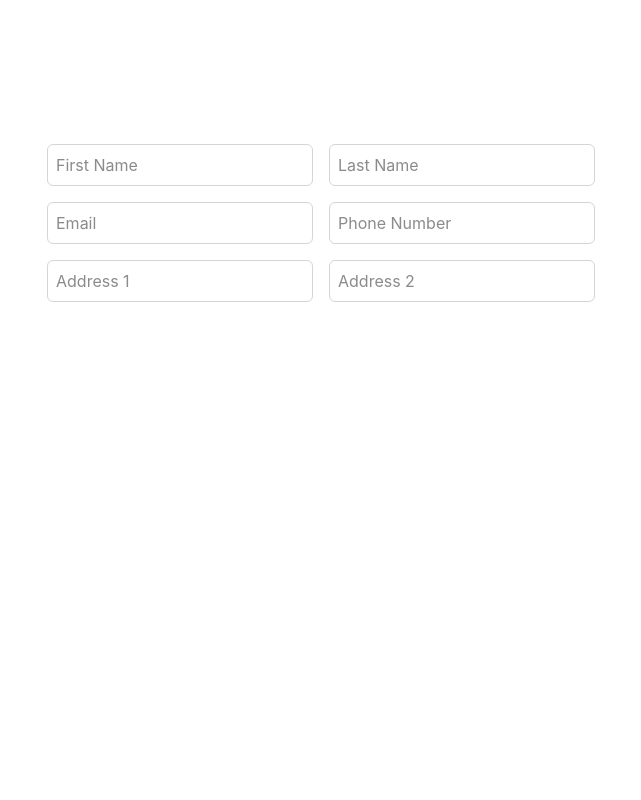
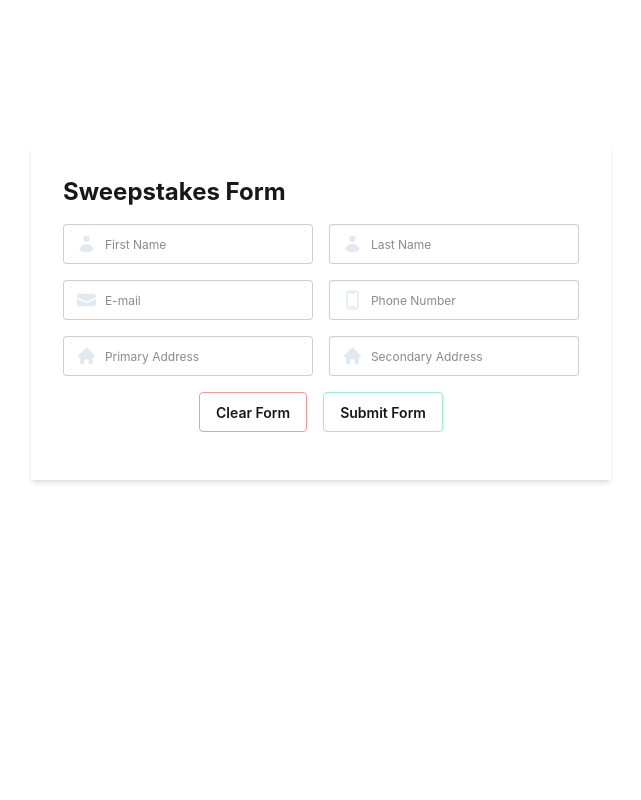
Before and after one commit to jjosephd/aav-ui, a React (Vite) app: page /campaigns/beyonce in a window 1280 px wide. Shown: the top 800 px of the page, without its empty margins (319-960 px from the left). Built offline with nearby package versions, Linux system fonts and the light colour scheme.

Commit message:
Updated form ui to handle clearing. Form currently logs data to console onsubmit

```diff
--- a/src/components/SweepstakesForm.jsx
+++ b/src/components/SweepstakesForm.jsx
@@ -1,5 +1,10 @@
 import React, { useState } from 'react';
-
+import {
+  UserIcon,
+  EnvelopeIcon,
+  HomeIcon,
+  DevicePhoneMobileIcon,
+} from '@heroicons/react/20/solid';
 const SweepstakesForm = () => {
   const [formData, setFormData] = useState({
     firstName: '',
@@ -22,60 +27,103 @@ const SweepstakesForm = () => {
     e.preventDefault();
     console.log(formData);
   };
+
+  const onClear = () => {
+    setFormData({
+      firstName: '',
+      lastName: '',
+      email: '',
+      phoneNumber: '',
+      birthDate: '',
+      primaryAddress: '',
+      secondaryAddress: '',
+    });
+  };
   return (
-    <div>
+    <div className="shadow-md p-8">
       <form onSubmit={onSubmit}>
+        <h2 className="text-2xl font-bold mb-4">Sweepstakes Form</h2>
+
         <div className="form-container grid grid-cols-1 gap-4 md:grid-cols-2">
+          <label className="input input-sm md:input-md">
+            <UserIcon className="w-6 h-6 fill-slate-200" />
             <input
               type="text"
               name="firstName"
               placeholder="First Name"
               value={formData.firstName}
-            className="border border-gray-300 p-2 rounded-md"
               onChange={handleChange}
+              className="text-xs "
             />
+          </label>
+          <label className="input input-sm md:input-md">
+            <UserIcon className="w-6 h-6 fill-slate-200" />
             <input
               type="text"
               name="lastName"
               placeholder="Last Name"
               value={formData.lastName}
-            className="border border-gray-300 p-2 rounded-md"
               onChange={handleChange}
+              className="text-xs "
             />
+          </label>
+          <label className="input input-sm md:input-md">
+            <EnvelopeIcon className="w-6 h-6 fill-slate-200" />
             <input
               type="text"
               name="email"
-            placeholder="Email"
-            value={formData.phoneNumber}
-            className="border border-gray-300 p-2 rounded-md"
+              placeholder="E-mail"
+              value={formData.email}
               onChange={handleChange}
+              className="text-xs "
             />
+          </label>
+          <label className="input input-sm md:input-md">
+            <DevicePhoneMobileIcon className="w-6 h-6 fill-slate-200" />
             <input
               type="text"
               name="phoneNumber"
               placeholder="Phone Number"
               value={formData.phoneNumber}
-            className="border border-gray-300 p-2 rounded-md"
               onChange={handleChange}
+              className="text-xs "
             />
+          </label>
+          <label className="input input-sm md:input-md">
+            <HomeIcon className="w-6 h-6 fill-slate-200" />
             <input
               type="text"
               name="primaryAddress"
-            placeholder="Address 1"
+              placeholder="Primary Address"
               value={formData.primaryAddress}
-            className="border border-gray-300 p-2 rounded-md"
               onChange={handleChange}
+              className="text-xs "
             />
+          </label>
+          <label className="input input-sm md:input-md">
+            <HomeIcon className="w-6 h-6 fill-slate-200" />
             <input
               type="text"
               name="secondaryAddress"
-            placeholder="Address 2"
+              placeholder="Secondary Address"
               value={formData.secondaryAddress}
-            className="border border-gray-300 p-2 rounded-md"
               onChange={handleChange}
+              className="text-xs "
             />
+          </label>
         </div>
       </form>
+      <div className="btn-container flex flex-col md:flex-row w-full gap-4 justify-center items-center p-4">
+        <button
+          className="btn btn-ghost border-1 border-red-600/40 hover:bg-red-500/60 transform hover:scale-105 hover:ease-in duration-200"
+          onClick={onClear}
+        >
+          Clear Form
+        </button>
+        <button className="btn btn-ghost border-1 border-emerald-400/40 hover:bg-emerald-300/60 transform hover:scale-105 hover:ease-in duration-200">
+          Submit Form
+        </button>
+      </div>
     </div>
   );
 };
```
Also changed, not shown: src/pages/kendrick/Kendrick.jsx (added). Lines whose indentation alone changed are shown as unchanged.
